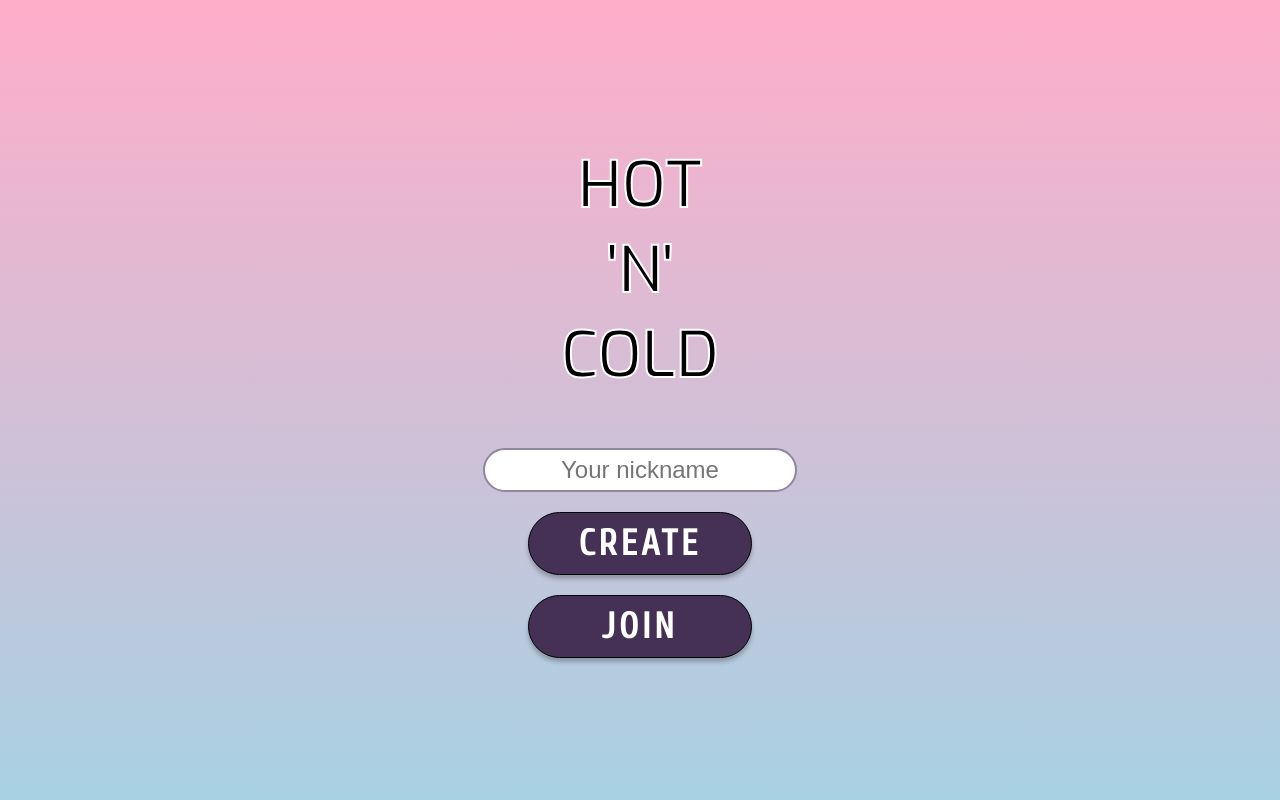
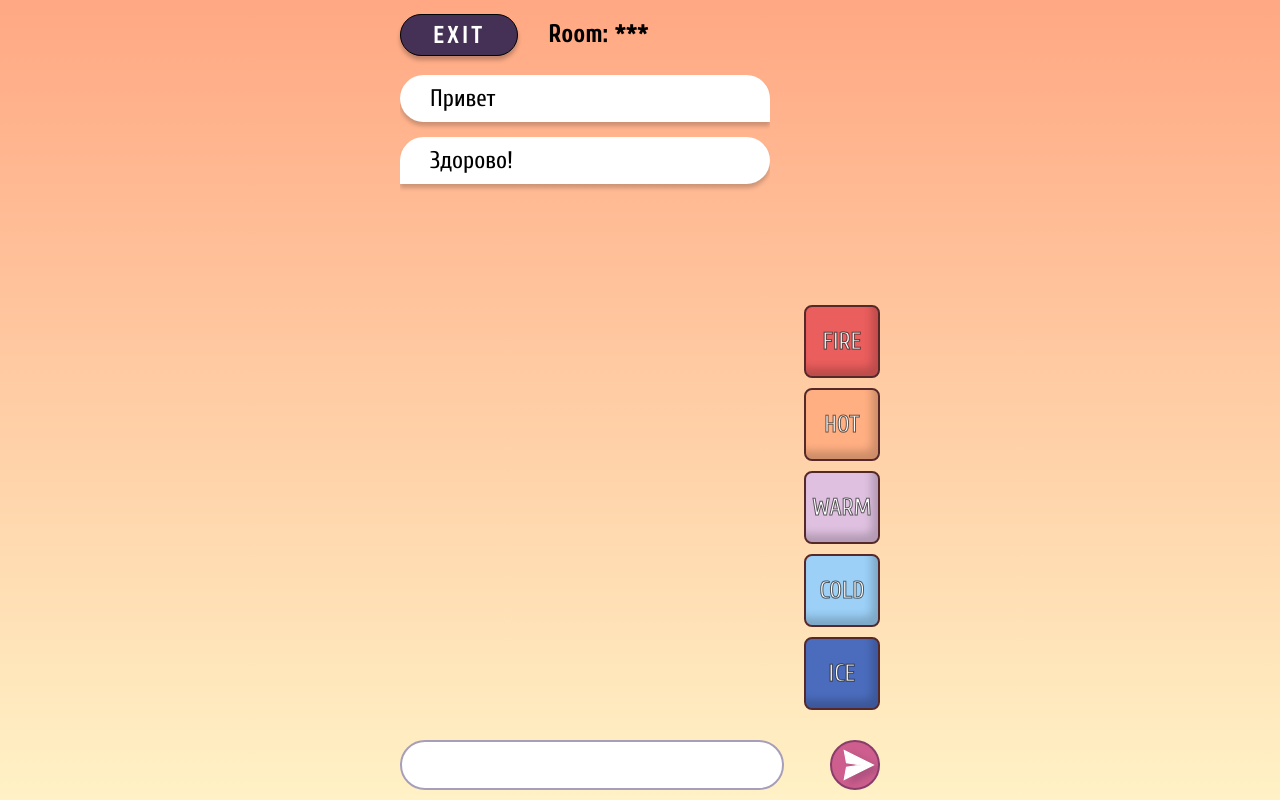
Before and after one commit to Toblinus/hotncold, a React (Create React App) app: page / in a window 1280 px wide. Built offline with nearby package versions, Linux system fonts and the light colour scheme; no server answers.

Commit message:
refactoring

```diff
--- a/package.json
+++ b/package.json
@@ -1,5 +1,4 @@
 {
-
   "name": "hotncold",
   "version": "0.1.0",
   "private": true,
@@ -9,7 +8,7 @@
     "@testing-library/user-event": "^7.2.1",
     "react": "^16.13.1",
     "react-dom": "^16.13.1",
-    "react-scripts": "3.4.3",
+    "react-scripts": "^4.0.0",
     "web-vitals": "^0.2.4"
   },
   "scripts": {
--- a/src/App.js
+++ b/src/App.js
@@ -1,17 +1,22 @@
 import React, {Component} from 'react';
 import Playground from './components/Playground';
-import StartScreen from './components/StartScreen';
-// import WS from './helpers/serverConnect'
+import MenuScreen from './components/MenuScreen';
+import MenuButton from './components/MenuButton';
+import WS from './helpers/serverConnect';
 
 import './App.css';
 
 let __nick = localStorage.getItem('nickname');
+let __roomCode = localStorage.getItem('room-code');
+let __socet = WebSocket;
+
 
 class App extends Component {
   constructor(props){
     super(props);
     this.state = {
-      activePage: 0
+      activePage: 1,
+      blocked: false
     }
 
     window.goToPage = (num) => {
@@ -30,8 +35,33 @@ class App extends Component {
     }
 
     this.pages = [
-      (<StartScreen
-        actions={[{text: "CREATE"}, {text: "JOIN"}]}
+      (<MenuScreen
+        actions={[
+            {
+              text: "CREATE",
+              action: () => {
+                if(!this.checkStateValid()){
+                  return;
+                }
+
+                localStorage.setItem('nickname', __nick);
+
+                __socet.createRoom();
+              }
+            },
+            {
+              text: "JOIN",
+              action: () => {
+                if(!this.checkStateValid()){
+                  return;
+                }
+
+                localStorage.setItem('nickname', __nick);
+
+                this.setState({activePage: 2});
+              }
+            }
+          ]}
         header="HOT`'N'`COLD"
         inputs={[
           {
@@ -42,16 +72,70 @@ class App extends Component {
             }
           }]} />
       ),
-      (<Playground />)
+      (<Playground onBack={() => this.setState({activePage: 0})} />),
+      (<MenuScreen
+        actions={[
+          {
+            text: "JOIN",
+            action: () => {
+              if(!this.checkStateValid()){
+                return;
+              }
+
+              this.setState({activePage: 1});
+            }
+          }
+        ]}
+        topbar={[
+          {
+            text: "BACK",
+            action: () => {
+              this.setState({activePage: 0});
+            }
+          }
+        ]}
+        inputs={[
+          {
+            placeholder: "Room code",
+            value: __roomCode,
+            action: (event) => {
+              __roomCode = event.target.value;
+            }
+          }]}
+      />)
     ]
   }
 
+  checkStateValid(){
+    return __nick && __socet.readyState === __socet.OPEN;
+  }
+
   componentDidMount(){
-    // WS.connect();
+    __socet = new WS("ws://192.168.0.85:4000");
+    window.t = __socet;
+    __socet.onclose = (c) => this.setState({blocked: !c});
+    __socet.onconnect = () => this.setState({blocked: false});
   }
 
   render(){
-    return this.pages[this.state.activePage] || (<div>Произошла ошибка</div>);
+    return (<div>
+      {this.state.blocked &&
+      <div className="blocked-screen">
+        <div className="blocked-screen__modal">
+            <div>Ошибка соединения</div>
+            <MenuButton
+              text="Обновить"
+              submenu={true}
+              onClick={ () => {
+                  this.setState({blocked: false});
+                  this.componentDidMount();
+                }
+              } />
+        </div>
+      </div>}
+      { this.pages[this.state.activePage] ||
+      (<div>Произошла ошибка</div>) }
+    </div>)
   }
 }
 
--- a/src/components/Container/styles.css
+++ b/src/components/Container/styles.css
@@ -2,4 +2,6 @@
     width: 100%;
     max-width: 500px;
     margin: auto;
+    padding: 10px;
+    box-sizing: border-box;
 }
--- a/src/components/MenuButton/index.jsx
+++ b/src/components/MenuButton/index.jsx
@@ -3,7 +3,7 @@ import './styles.css';
 
 function MenuButton(props) {
     return (<button
-        className="menu-button"
+        className={"menu-button " + (props.submenu ? "menu-button_sub" : "")}
         onClick={props.onClick}>
             {props.text}
         </button>);
--- a/src/components/MenuButton/styles.css
+++ b/src/components/MenuButton/styles.css
@@ -22,3 +22,12 @@
 .menu-button:active {
     transform: scale(.9);
 }
+
+.menu-button.menu-button_sub {
+    font-size: 23.04px;
+    padding: 6.4px 32px;
+}
+
+/* .menu-button.menu-button_sub:active {
+    transform: scale(.576);
+} */
--- a/src/components/StartScreen/index.jsx
+++ b/src/components/MenuScreen/index.jsx
@@ -15,6 +15,11 @@ class MenuScreen extends Component {
                         <MenuButton key={item.text} text={item.text} onClick={item.action} />)
                 }</div>
             );
+
+            const toolrow = (!this.props.topbar || this.props.topbar.lenght < 1) ?
+            null : this.props.topbar.map(
+                        item =>
+                        <MenuButton submenu key={item.text} text={item.text} onClick={item.action} />);
 
         const subcolumnInputs = (!this.props.inputs || this.props.inputs.lenght < 1) ?
             null :
@@ -38,8 +43,8 @@ class MenuScreen extends Component {
                         .header
                         .replaceAll('`', '`~`')
                         .split('`')
-                        .map(item => {
-                            return (item === '~') ? (<br />) : item;
+                        .map((item, index) => {
+                            return (item === '~') ? (<br key={index} />) : item;
                         })
                     }
                 </p>
@@ -48,6 +53,7 @@ class MenuScreen extends Component {
         return (
             <div className="start-screen">
                 <Container>
+                    <div className="start-screen__top-bar">{toolrow}</div>
                     <div className="start-screen__wrapper">
                         { title }
                         { subcolumnInputs }
--- a/src/components/Playground/index.jsx
+++ b/src/components/Playground/index.jsx
@@ -1,107 +1,75 @@
+import { conditionalExpression } from "@babel/types";
 import React, {Component} from "react";
+import Container from "../Container";
+import MenuButton from "../MenuButton";
 import './styles.css';
 
-class Exit extends Component {
-    render() {
-        return (
-            <a className="exit-button">Exit</a>
-        )
-    }
+function HotButton(props) {
+    let className = 'hot-button ' + props.text;
+    return (
+        <div style={{position: "relative"}}>
+            {props.active && <Arrow />}
+            <div className="hot-button__container">
+                <button className={className} onClick={() => props.onClick()}>{props.text}</button>
+            </div>
+        </div>
+
+    )
 }
 
-class MessageField extends Component {
-    render() {
-        return (
-            <input type="text" className="send__message"></input>
-        )
-    }
-}
-
-class SendButton extends Component {
-    render() {
-        return (
-            <button className="send__button"><span className="send__icon"></span></button>
-        )
-    }
-
-}
-
-class Message extends Component {
-    render() {
-        return (
-            <span className="message">Толян</span>
-        )
-    }
-}
-
-class HotButton extends Component {
-    render() {
-        let className = 'hot-button ' + this.props.text;
-        return (
-            <div className="hot-button__container">
-                <button className={className}>{this.props.text}</button>
-            </div>
-        )
-    }
-}
-
-class Arrow extends Component {
-    render() {
-        return (
-            <div className="arrow"></div>
-        )
-    }
+function Arrow() {
+    return <div className="arrow"></div>;
 }
 
 class Playground extends Component {
+    state = {
+        active: -1,
+        msgs: [{msg: "Привет", self: true}, {msg: "Здорово!", self: false}]
+    }
+
     render(){
+        const arrayButton = ['FIRE', 'HOT', 'WARM', 'COLD', 'ICE'].map((item, index) =>
+                    <HotButton
+                        key={item}
+                        text={item}
+                        active={index === this.state.active}
+                        onClick={() => this.setState({active: index})} />);
+
+    const msgs = this.state.msgs.map((item, index) => <div
+        className={"message" + (item.self ? " self" : "")}
+        key={index}>{item.msg}
+        </div>)
+
         return (
             <div className="playground">
-                <div className="container">
+                <Container>
                     <div className="playground__inner">
-                        <div className="exit"><Exit/></div>
-                        <div className="messages">
-                            <div className="messages__inner">
-                                <Message/>
-                                <Message/>
-                                <Message/>
-                                <Message/>
-                                <Message/>
-                                <Message/>
-                                <Message/>
-                                <Message/>
-                                <Message/>
-                                <Message/>
-                                <Message/>
-                                <Message/>
-                                <Message/>
-                                <Message/>
-                                <Message/>
-                                <Message/>
-                                <Message/>
-                                <Message/>
-                                <Message/>
-                                <Message/>
-                                <Message/>
-                                <Message/>
-                                <Message/>
+                        <div className="top">
+                            <MenuButton text="EXIT" submenu onClick={this.props.onBack} />
+                            <div className="top__title">Room: ***</div>
+                        </div>
+                        <div className="middle">
+                            <div className="left">
+                                <div className="left__wrapper">
+                                    <div className="messages">
+                                            {msgs}
+                                    </div>
+                                </div>
                             </div>
-
+                            <div className="right">
+                                <div className="buttons">
+                                    { arrayButton }
+                                </div>
+                            </div>
                         </div>
-                        <div className="buttons">
-                            <Arrow/>
-                            <HotButton text="FIRE"/>
-                            <HotButton text="HOT"/>
-                            <HotButton text="WARM"/>
-                            <HotButton text="COLD"/>
-                            <HotButton text="ICE"/>
-                        </div>
-                        <div className="send">
-                            <MessageField/>
-                            <SendButton/>
+                        <div className="bottom">
+                            <div className="send">
+                                <input type="text" className="send__message"></input>
+                                <button className="send__button" />
+                            </div>
                         </div>
                     </div>
-                </div>
+                </Container>
             </div>
 
 
@@ -109,6 +77,4 @@ class Playground extends Component {
     }
 }
 
-
-
 export default Playground;
--- a/src/components/Playground/styles.css
+++ b/src/components/Playground/styles.css
@@ -2,114 +2,78 @@
     width: 100vw;
     height: 100vh;
     background: linear-gradient(180deg, #FFA883 0%, #FFF2C6 100%);
-    /*padding: 10px 15px;*/
 }
 
-.container {
-    width: 100%;
-    max-width: 1200px;
-    margin: 0 auto;
-    padding: 10px 10px 0;
+.playground > .container {
+    height: 100%;
 }
 
 .playground__inner {
     display: grid;
     height: 100%;
-    grid-template-areas:
-        "exit exit"
-        "messages buttons"
-        "messageField messageField";
-    grid-template-rows: 40px 1fr 60px;
-    grid-template-columns: 1fr 35%;
+    grid-template-rows: 50px 1fr 60px;
+    /* grid-template-columns: 1fr 100px; */
     grid-gap: 0;
 }
 
-/* Exit */
-.exit {
-    grid-area: exit;
-    /*border: 1px solid gray;*/
-    display: flex;
-    justify-content: flex-start;
+.middle {
+    display: grid;
+    height: 100%;
+    width: 100%;
+    grid-template-columns: 1fr 110px;
 }
 
-.exit-button {
-    background-color: #463156;
-    /*border: 1px solid black;*/
-    border-radius: 20px;
-    color: white;
-    padding: 0px 30px;
-    text-transform: uppercase;
-    font-size: 24px;
-    /*font-family: Cuprum, sans-serif;*/
-    letter-spacing: 1px;
+.right {
+    display: flex;
+    flex-direction: column;
+    justify-content: flex-end;
 }
 
-/* Messages */
-.messages {
-    grid-area: messages;
-    /*padding-bottom: 10px;*/
+.left {
     position: relative;
+    padding-bottom: 10px;
+    overflow-y: auto;
 }
 
-.messages__inner {
+.top {
+    display: flex;
+    flex-direction: row;
+    justify-content: flex-start;
+    align-items: center;
+}
+
+.top__title {
+    font-family: Cuprum;
+    font-style: normal;
+    font-weight: bold;
+    font-size: 24px;
+    line-height: 166%;
+    margin-left: 30px;
+    letter-spacing: 0.04em;
+}
+
+.left__wrapper {
     position: absolute;
-    bottom: 20px;
-    top: 20px;
-    left: 0;
-    right: 0;
-    display: flex;
-    max-height: 100%;
-    max-width: 520px;
-    margin: 0 auto;
-    /*background-color: darkorchid;*/
-    flex-direction: column;
-    align-items: flex-start;
-    overflow-y: auto;
-    padding-bottom: 10px;
+    width: 100%;
 }
-.messages__inner::-webkit-scrollbar {
+
+/* .messages__inner::-webkit-scrollbar {
     display: none;
-}
+} */
 .message {
-    min-height: 30px;
-    /*min-width: 50px;*/
-    display: inline-block;
     background-color: white;
     font-family: Cuprum, sans-serif;
     font-size: 24px;
-    padding: 0 20px;
+    padding: 10px 30px;
     border-radius: 50px;
     border-bottom-left-radius: 0;
     margin-top: 15px;
     box-shadow: 0 4px 4px rgba(0, 0, 0, 0.20);
-
 }
-
-/*.messages__inner {*/
-/*    display: flex;*/
-/*    max-height: 500px;*/
-/*    max-width: 500px;*/
-/*    flex-direction: column;*/
-/*    justify-content: flex-end;*/
-/*    align-items: flex-start;*/
-/*    padding-bottom: 20px;*/
-/*    overflow-y: auto;*/
-/*}*/
-
-/*.message {*/
-/*    background-color: white;*/
-/*    min-width: 100px;*/
-/*    min-height: 30px;*/
-/*    max-height: 120px;*/
-/*    display: inline-block;*/
-/*    font-family: Cuprum, sans-serif;*/
-/*    font-size: 24px;*/
-/*    padding: 0 20px;*/
-/*    border-radius: 50px;*/
-/*    border-bottom-left-radius: 0;*/
-/*    margin-top: 15px;*/
-/*    box-shadow: 0 4px 4px rgba(0, 0, 0, 0.20);*/
-/*}*/
+.message.self {
+    border-radius: 50px;
+    border-bottom-right-radius: 0;
+}
 
 /* Hot buttons */
 .buttons {
@@ -136,21 +100,9 @@
     box-shadow: -6px -8px 8px rgba(0, 0, 0, .2) inset;
 }
 
-.hot-button__container:before {
-    content: " ";
-    width: 0;
-    height: 0;
-    margin: 0 auto;
-    position: relative;
-    border-style: solid;
-    border-width: 10px 0 10px 20px;
-    border-color: transparent transparent transparent #8F3333;
-    right: -5px;
-}
-
-.hot-button:active,
-.hot-button:hover {
+.hot-button:active {
     box-shadow: 0 4px 4px rgba(0, 0, 0, 0.25);
+    transform: scale(.9);
 }
 
 .hot-button.FIRE {
@@ -174,7 +126,6 @@
 }
 
 .send {
-    grid-area: messageField;
     /*border: 1px solid gray;*/
     display: flex;
     justify-content: space-between;
@@ -191,21 +142,18 @@
 
 .send__button {
     background-color: #CD5E8D;
-    width: 40px;
-    height: 40px;
+    background-image: url("../../fonts/Send msg plane.svg");
+    background-size: contain;
+    background-repeat: no-repeat;
+    background-position: 10px 5px;
+    width: 50px;
+    height: 50px;
     border-radius: 50%;
     border: 2px solid #893D6A;
 }
 
-.send__icon {
-    background: url("../../fonts/Send msg plane.svg") no-repeat center;
-    background-size: contain;
-    cursor: pointer;
-    display: inline-block;
-    height: 29px;
-    width: 29px;
-    margin-left: 10px;
-    margin-top: 5px;
+.send__button:active {
+    transform: scale(.9);
 }
 
 .arrow {
@@ -216,6 +164,9 @@
     border-style: solid;
     border-width: 20px 0 20px 40px;
     border-color: transparent transparent transparent #8F3333;
+    position: absolute;
+    top: 24.5px;
+    left: -26px;
 }
 
 
@@ -230,9 +181,3 @@
     bottom: -15px;
     right: 6px;
 }
-
-@media screen and (min-width: 1200px){
-    .container {
-        padding: 50px 0;
-    }
-}
```
Also changed, not shown: src/App.css (+34 -0 lines), src/components/MenuScreen/styles.css (renamed from src/components/StartScreen/styles.css, +11 -0 lines), src/helpers/serverConnect.js (+18 -1 lines), 1 other file (tests, documents, lock files or other folders).
